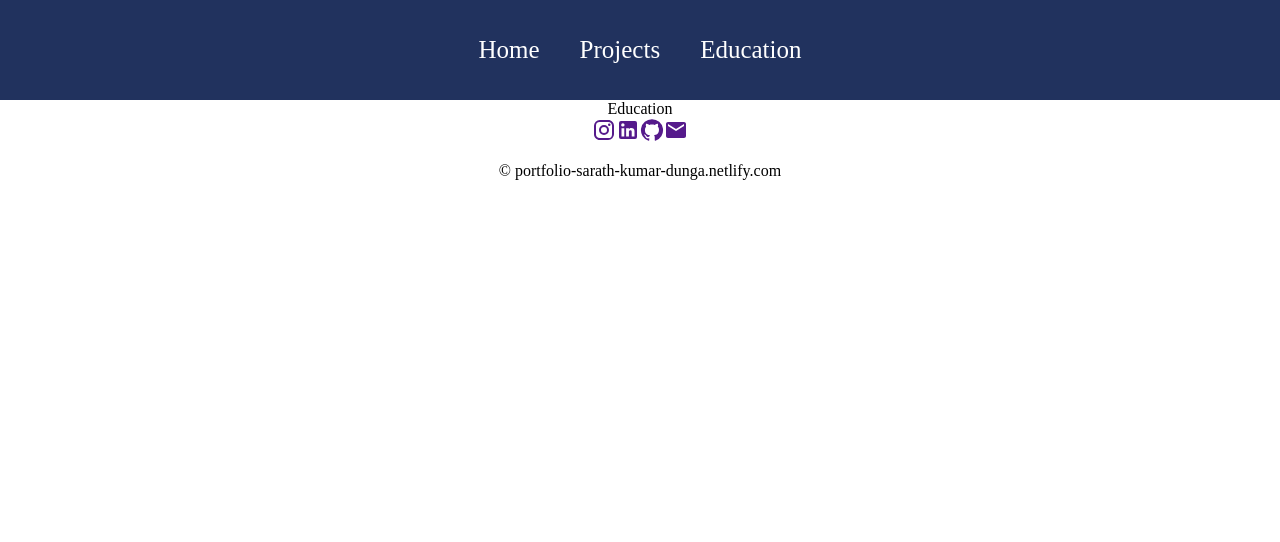
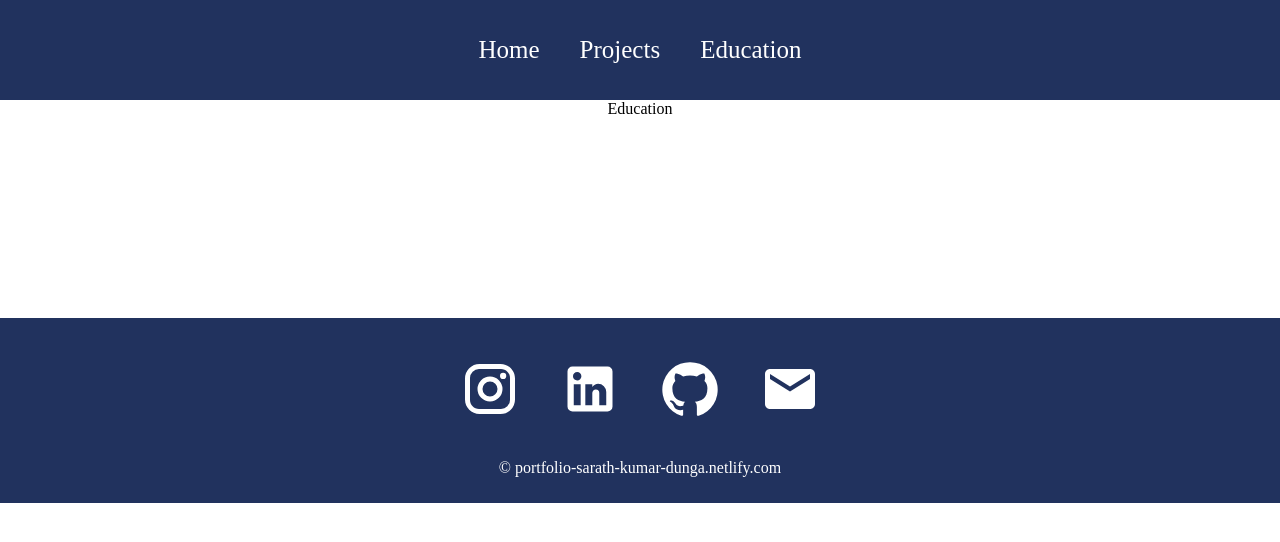
Before and after one commit to Sarathkumardunga/portfolio, a React (Create React App) app: page /education in a window 1280 px wide. Shown: the top 542 px of the page. Built offline with nearby package versions, Linux system fonts and the light colour scheme.

Commit message:
style: footer section

```diff
--- a/src/components/Footer.js
+++ b/src/components/Footer.js
@@ -3,11 +3,12 @@
 import LinkedInIcon from "@mui/icons-material/LinkedIn";
 import GitHubIcon from "@mui/icons-material/GitHub";
 import EmailIcon from "@mui/icons-material/Email";
+import "../styles/Footer.css";
 
 const Footer = () => {
   return (
-    <div>
-      <div>
+    <div className="footer">
+      <div className="socialMedia">
         <a href="">
           <InstagramIcon />
         </a>
--- /dev/null
+++ b/src/styles/Footer.css
@@ -0,0 +1,28 @@
+.footer {
+  width: 100%;
+  height: 175px;
+  background: #21325e;
+  display: flex;
+  justify-content: center;
+  align-items: center;
+  flex-direction: column;
+  padding-top: 10px;
+  margin-top: 200px;
+}
+
+.socialMedia svg {
+  color: white;
+  margin: 20px;
+  font-size: 60px;
+  cursor: pointer;
+}
+
+.footer p {
+  color: white;
+}
+
+@media only screen and (max-width: 600px) {
+  .footer svg {
+    font-size: 40px;
+  }
+}
```
